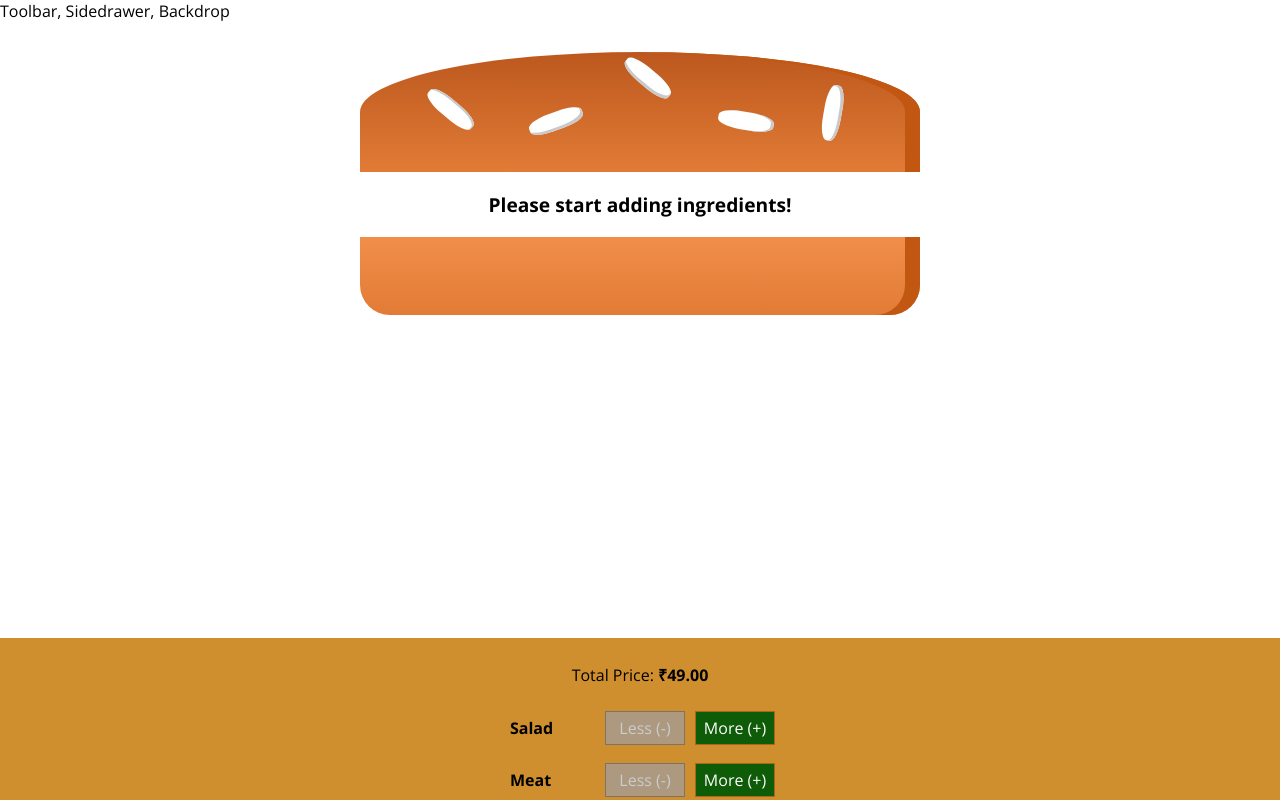
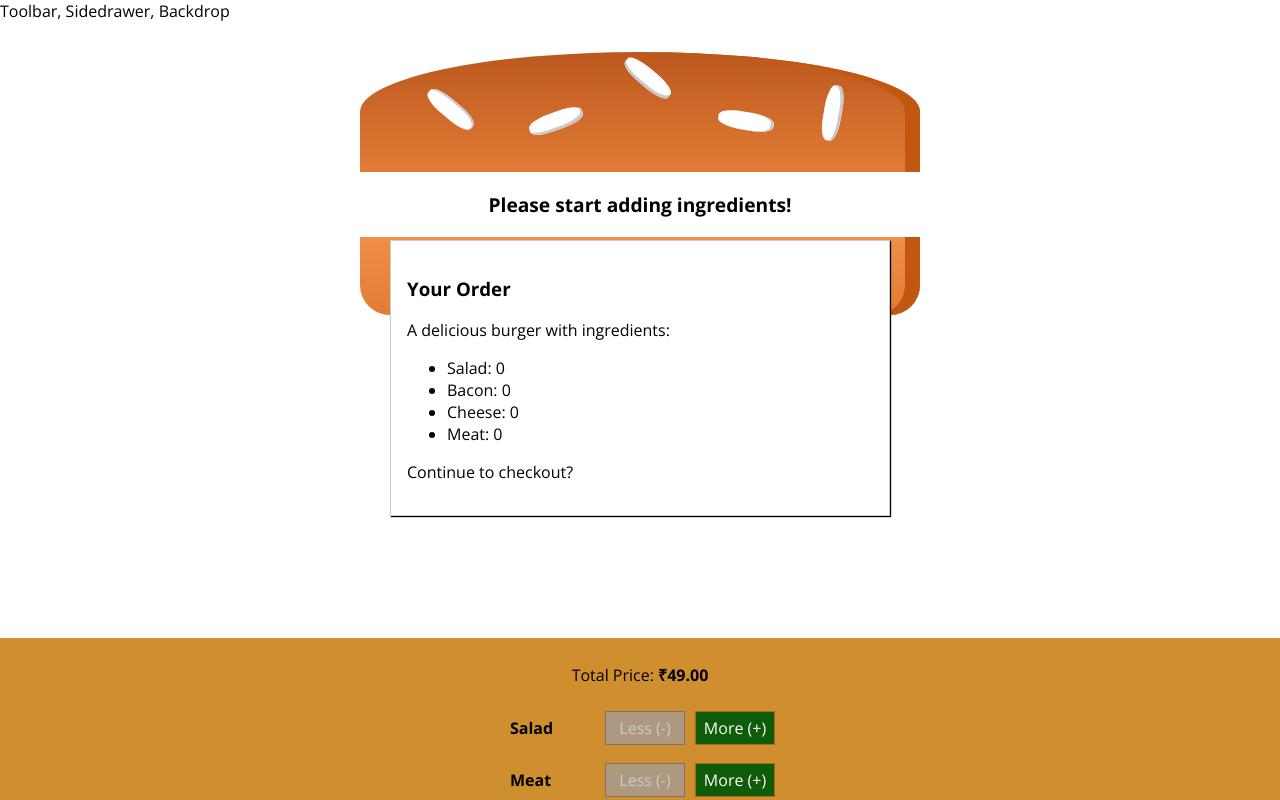
Before and after one commit to jitkundu6/React, a React (Create React App) app: page / in a window 1280 px wide. Shown: the top 800 px of the page. Built offline with nearby package versions, Linux system fonts and the light colour scheme.

Commit message:
Burger Builder: Created the Order Summary Modal

```diff
--- /dev/null
+++ b/src/components/Burger/OrderSummary/OrderSummary.js
@@ -0,0 +1,27 @@
+import React from "react";
+import Aux from "../../../hoc/Aux";
+
+const orderSummary = (props) => {
+    const ingredientSummary = Object.keys(props.ingredients)
+        .map(igKey => {
+            return (
+                <li key={igKey}>
+                    <span style={{textTransform: 'capitalize'}}> {igKey}</span>: {props.ingredients[igKey]}
+                </li>
+            );
+        });
+
+    return (
+        <Aux>
+            <h3> Your Order</h3>
+            <p> A delicious burger with ingredients:</p>
+            <ul>
+                {ingredientSummary}
+            </ul>
+            <p>Continue to checkout?</p>
+        </Aux>
+
+    );
+};
+
+export default orderSummary;
--- /dev/null
+++ b/src/components/UI/Modal/Modal.js
@@ -0,0 +1,10 @@
+import React from "react";
+import ModalCSS from "./Modal.module.css";
+
+const modal = (props) => (
+    <div className={ModalCSS.Modal}>
+        {props.children}
+    </div>
+);
+
+export default modal;
--- /dev/null
+++ b/src/components/UI/Modal/Modal.module.css
@@ -0,0 +1,20 @@
+.Modal {
+    position: fixed;
+    z-index: 500;
+    background-color: white;
+    width: 70%;
+    border: 1px solid #ccc;
+    box-shadow: 1px 1px 1px black;
+    padding: 16px;
+    left: 15%;
+    top: 30%;
+    box-sizing: border-box;
+    transition: all 0.3s ease-out;
+}
+
+@media (min-width: 600px) {
+    .Modal {
+        width: 500px;
+        left: calc(50% - 250px);
+    }
+}
--- a/src/containers/BurgerBuilder/BurgerBuilder.js
+++ b/src/containers/BurgerBuilder/BurgerBuilder.js
@@ -3,6 +3,8 @@
 import Aux from '../../hoc/Aux'
 import Burger from '../../components/Burger/Burger';
 import BuildControls from '../../components/Burger/BuildControls/BuildControls';
+import Modal from '../../components/UI/Modal/Modal';
+import OrderSummary from "../../components/Burger/OrderSummary/OrderSummary";
 
 const INGREDIENT_PRICES = {
     salad: 15.5,
@@ -66,6 +68,9 @@
 
         return(
             <Aux>
+                <Modal>
+                    <OrderSummary ingredients={this.state.ingredients}/>
+                </Modal>
                 <Burger ingredients={this.state.ingredients}/>
                 <BuildControls
                     price={this.state.totalPrice}
```
Also changed, not shown: src/components/UI/Backdrop/Backdrop.js (added).
